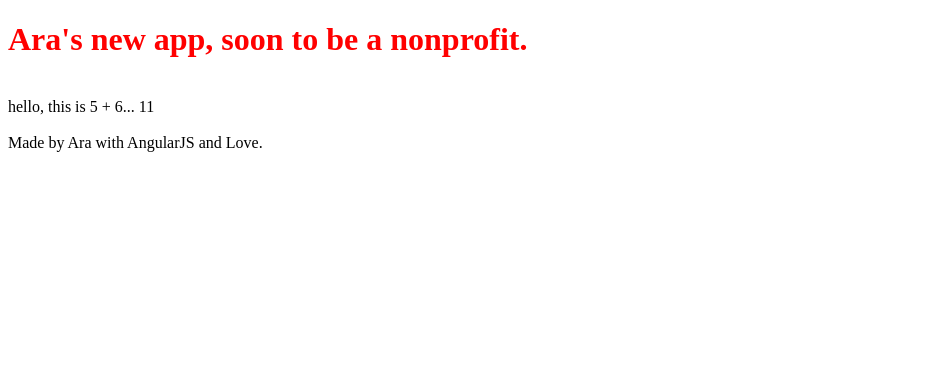
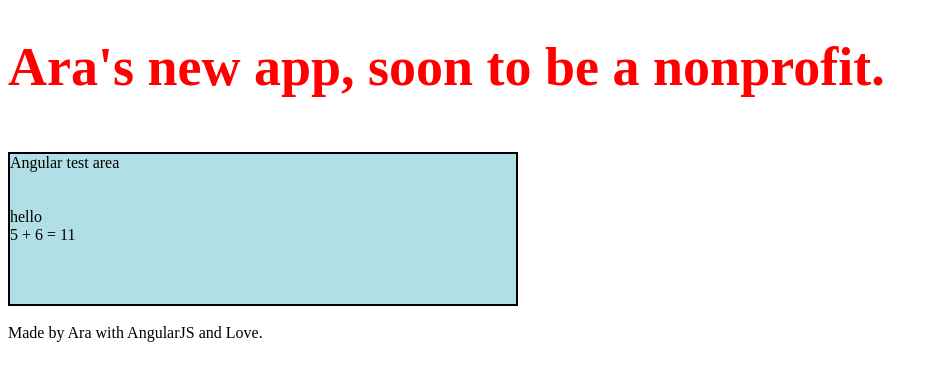
Before and after one commit to MurphyPicard/theRestartRevolution, a plain HTML site: page index.html in a window 1280 px wide. Shown: the whole page, without its empty margins (0-938 px from the left). Drawn offline with nearby package versions, Linux system fonts and the light colour scheme.

Commit message:
made angular test area

```diff
--- a/index.html
+++ b/index.html
@@ -15,7 +15,14 @@
     <br>
 
     <section>
-      {{greeting}}, this is 5 + 6... {{5+6}}
+      <div class="angularTestDiv">
+        Angular test area <br><br><br>
+
+        {{greeting}} <br>
+
+        5 + 6 = {{5+6}}
+      </div>
+
     </section>
     <br>
     <div class="">
--- a/style.css
+++ b/style.css
@@ -1,3 +1,10 @@
 .headerClass {
   color: red;
+  font-size: 54px;
 }
+.angularTestDiv{
+  border: 2px black solid;
+  background-color: powderblue;
+  width: 40%;
+  height: 150px;
+}
```
